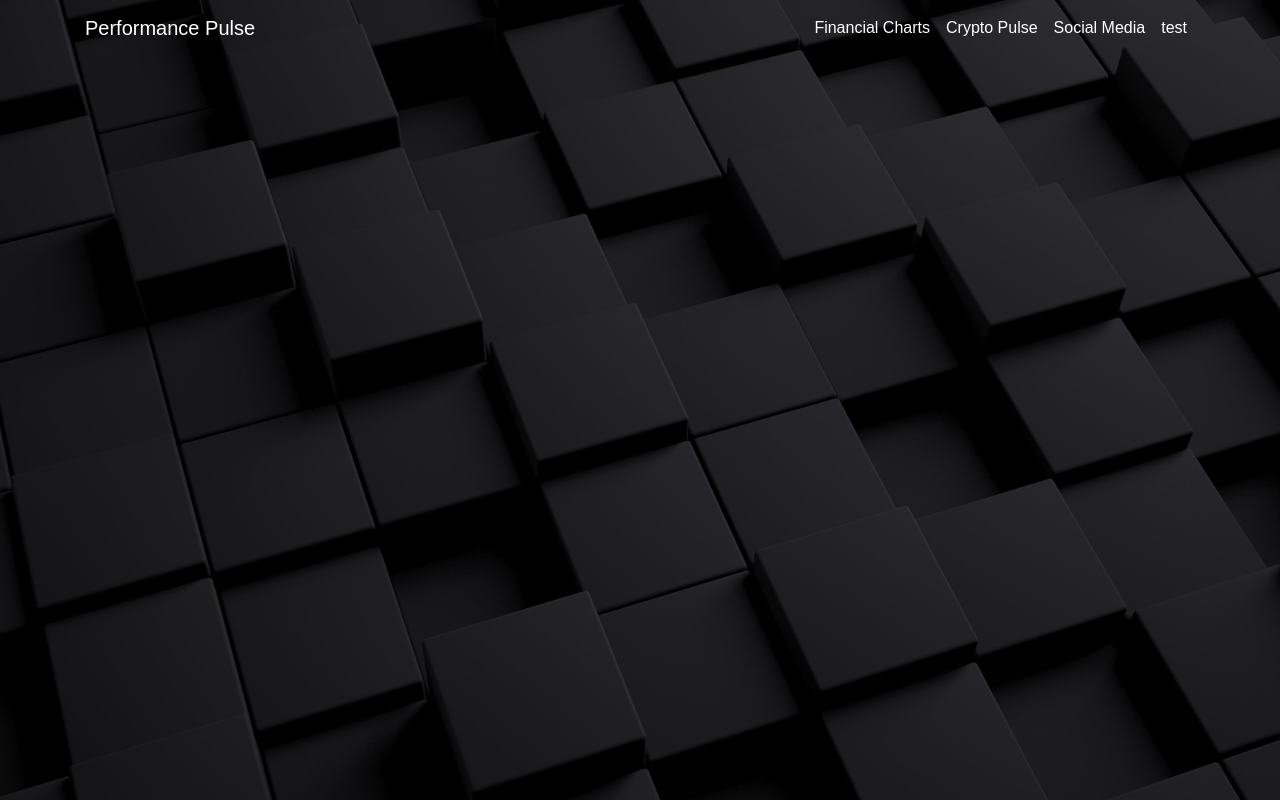
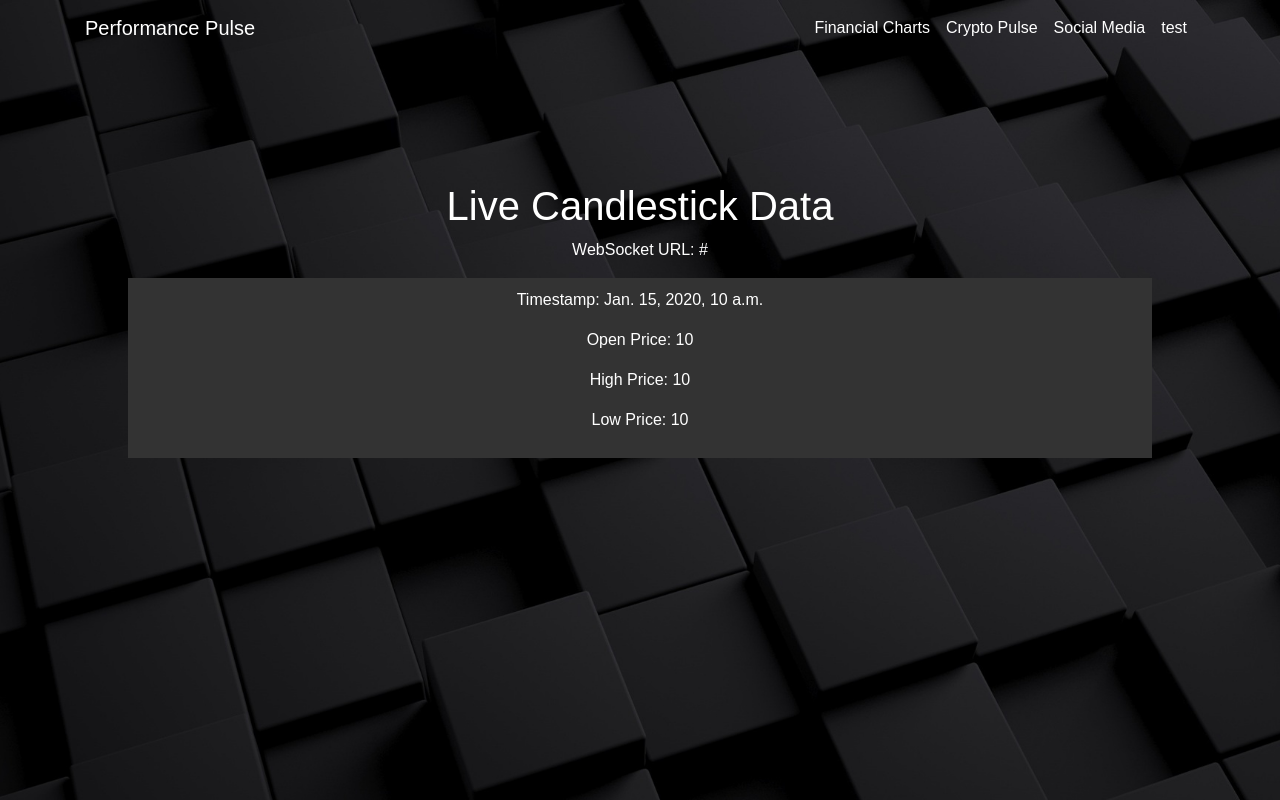
Before and after one commit to LazyCiao/Performance-Pulse, a Django app: template crypto_pulse/templates/crypto_pulse/test.html in a window 1280 px wide. Run offline with Django 4.2, Linux system fonts and the light colour scheme; the template is opened without the code that fills it: most values are stand-ins (such as "Sample title", 1, 10 or a date in 2020); some libraries are stand-ins or nearby versions.

Commit message:
Add files via upload

```diff
--- a/crypto_pulse/templates/crypto_pulse/test.html
+++ b/crypto_pulse/templates/crypto_pulse/test.html
@@ -3,4 +3,33 @@
 {% block title %}Test | Performance Pulse{% endblock title %}
 
 {% block content %}
+<style>
+    .center-content {
+        color: white;
+        display: flex;
+        flex-direction: column;
+        align-items: center;
+        justify-content: center;
+        height: 80vh;
+        text-align: center;
+    }
+    .banner {
+        background-color: #333;
+        color: white;
+        padding: 10px;
+        width: 80%;
+        margin: 0 auto;
+    }
+</style>
+
+<div class="center-content">
+    <h1>Live Candlestick Data</h1>
+    <p>WebSocket URL: {{ websocket_url }}</p>
+    <div class="banner">
+        <p>Timestamp: {{ timestamp }}</p>
+        <p>Open Price: {{ open_price }}</p>
+        <p>High Price: {{ high_price }}</p>
+        <p>Low Price: {{ low_price }}</p>
+    </div>
+</div>
 {% endblock content %}
```
Also changed, not shown: crypto_pulse/api_calls.py (+3 -39 lines), crypto_pulse/views.py (+8 -11 lines), crypto_pulse/websocket.py (added, +32 -0 lines).
